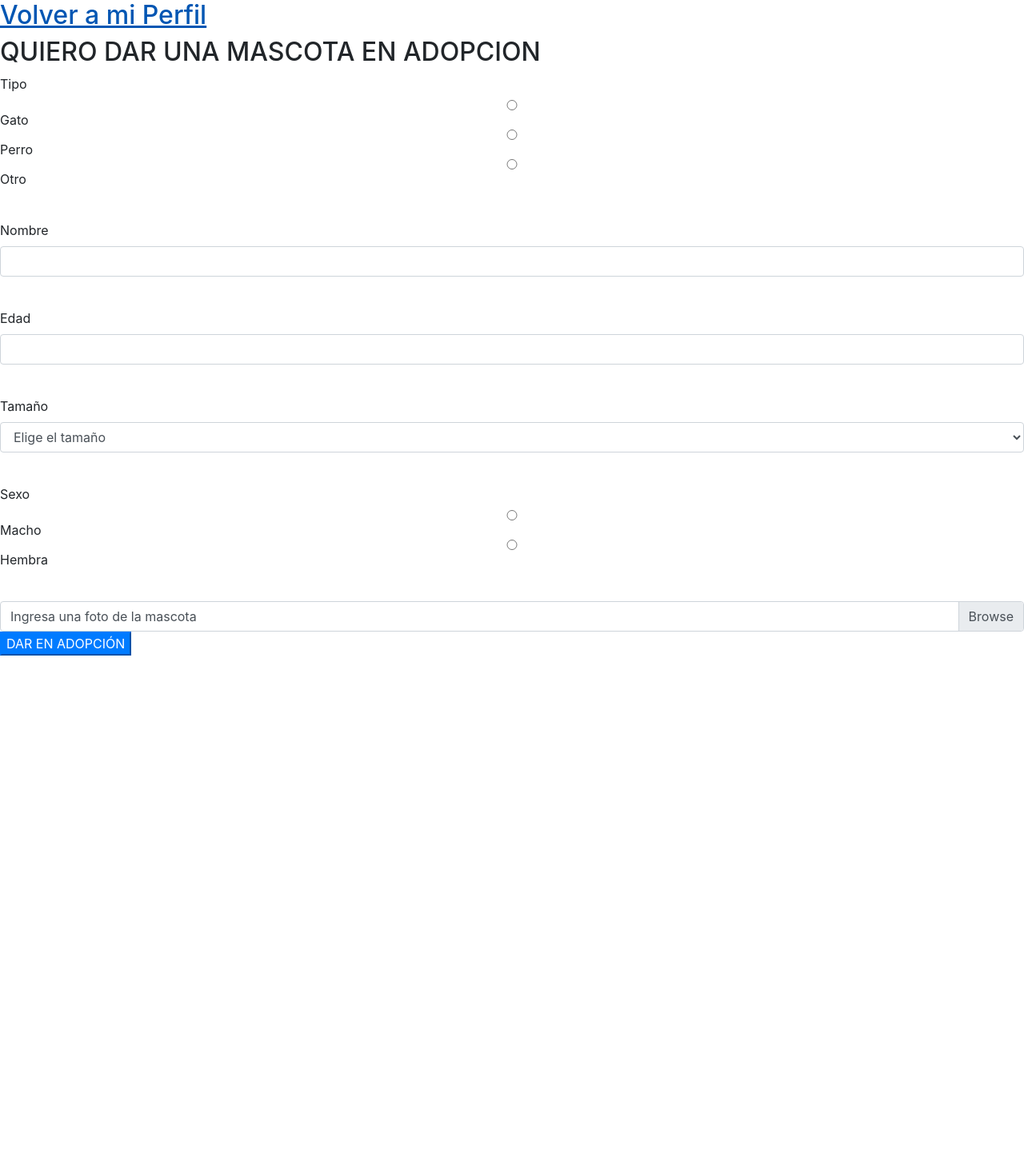
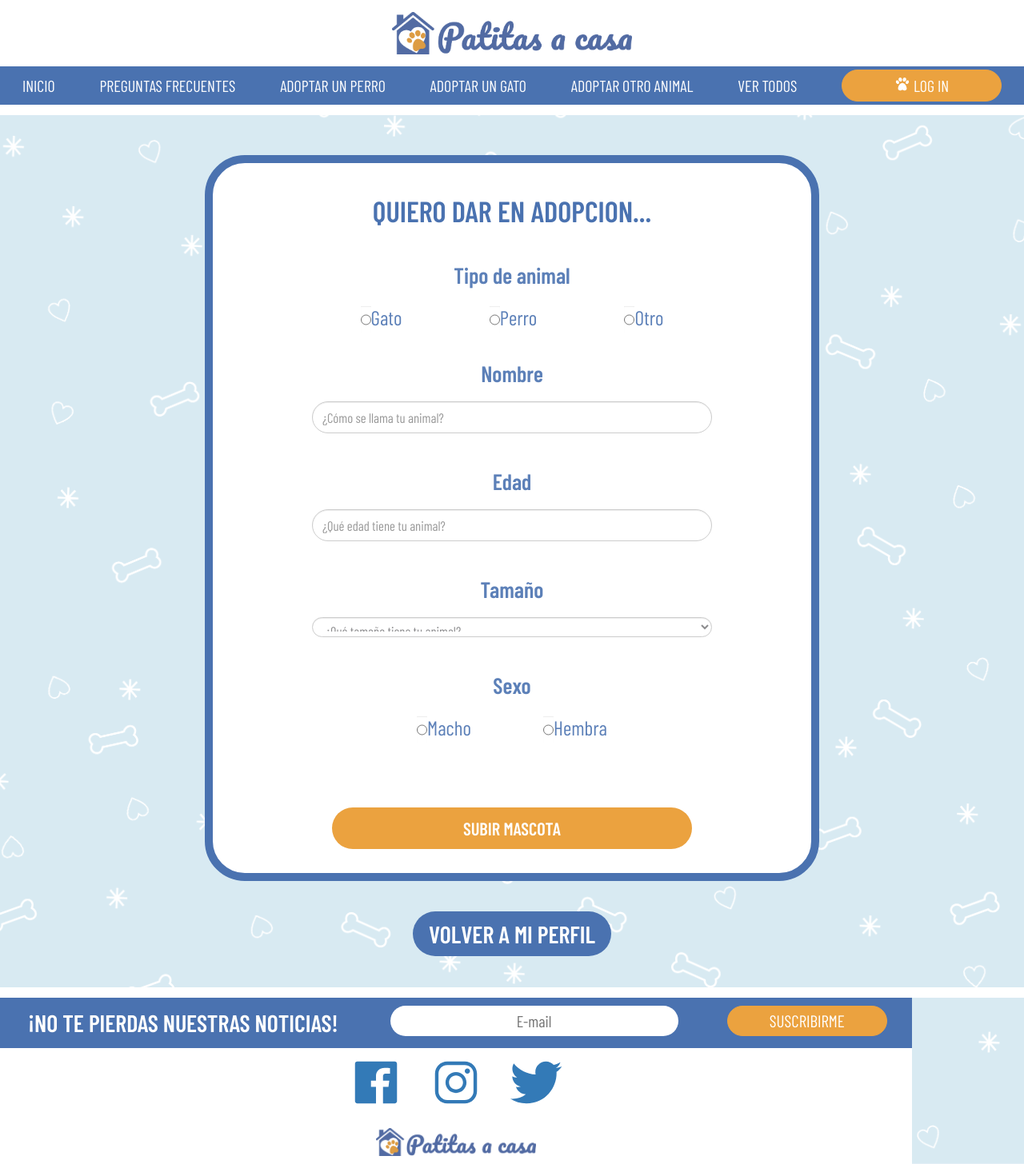
Before and after one commit to anahicormack/PatitasACasa, a PHP site: page /formMascota.php in a window 1280 px wide. Shown: the whole page at 80% size. Before the commit the page ends 820 px from the top, so only its background shows below. Run offline with PHP 8.4, Linux system fonts and the light colour scheme; some libraries are stand-ins or nearby versions.

Commit message:
mostrar todas las mascotas, formulario para subirlas terminado, header e index arreglados, y arregle varias cosas de css que faltaban. DB bastante completa para mostrar varios aniamles

```diff
--- a/classes/MySQL_DB.php
+++ b/classes/MySQL_DB.php
@@ -7,7 +7,7 @@ class MySQL_DB extends DB
   public function __construct($ruta)
   {
     $usuario = 'root';
-    $password = '';
+    $password = 'root';
     $opciones = [ PDO::ATTR_ERRMODE => PDO::ERRMODE_EXCEPTION ];
     try {
     	$this->conn = new PDO($ruta, $usuario, $password, $opciones);
--- /dev/null
+++ b/css/EstilosFormMascotas.css
@@ -0,0 +1,166 @@
+* {
+  box-sizing: border-box;
+  margin: 0; /*porque no se pega al borde de la pagina??*/
+  padding: 0;
+}
+
+html, body {
+    max-width: 100%;
+    overflow-x: hidden;
+}
+
+body {
+  font-family: 'Barlow Condensed', sans-serif; /*ponerla NO negrita*/
+  /* color: #ffffff; */
+  font-size: 2em;
+  text-decoration: none;
+  text-align: center;
+  margin: 0;
+  padding: 0;
+  background: url(../img/huesitos.png) center center/cover
+}
+
+.containerFormMascotas{
+  width: 100%;
+  display: flex;
+  justify-content: center;
+  align-items: center;
+  text-align: center;
+  margin-top: 20px;
+  margin-bottom: 20px;
+}
+
+.formMascotas {
+  background-color: #ffffff;
+  padding-top: 20px;
+  padding-bottom: 20px;
+  padding-left: 30px;
+  padding-right: 30px;
+  font-size: 1.4em;
+  width: 60%;
+  border-radius: 50px;
+  border-style: solid;
+  border-color: #4A72B0;
+  border-width: 10px;
+  margin-top: 30px;
+  margin-bottom: 30px;
+  color: rgba(74, 114, 176,0.9);
+}
+
+.formMascotas label {
+  color: rgba(74, 114, 176,0.9);
+}
+
+.formMascotas h2 {
+  color: #4A72B0;
+  font-weight: 600;
+  margin-top: 20px;
+  margin-bottom: 40px;
+  font-size: 1.3em;
+}
+
+
+.tiposDiv {
+  display: flex;
+  flex-direction: row;
+  justify-content: space-around;
+  align-items: center;
+  color: rgba(74, 114, 176,0.9);
+}
+
+.tiposDiv2 {
+  display: flex;
+  flex-direction: row;
+  justify-content: space-around;
+  align-items: center;
+  color: rgba(74, 114, 176,0.9);
+  padding-left: 100px;
+  padding-right: 100px;
+}
+
+.tiposDiv3 {
+  display: flex;
+  flex-direction: row;
+  justify-content: space-around;
+  align-items: center;
+  color: rgba(74, 114, 176,0.9);
+  padding-left: 180px;
+  padding-right: 180px;
+}
+
+.tipoDiv {
+  display: flex;
+  flex-direction: row;
+  font-size: 0.9em;
+}
+
+.align {
+display: flex;
+justify-content: center;
+align-items: center;
+margin-left: 50px;
+margin-right: 50px;
+}
+
+.optionMascota {
+  margin-top: 30px;
+  margin-bottom: 40px;
+}
+
+.formMascotaTitles {
+  /*border-color: rgba(74, 114, 176,0.9);
+  border-width: 2px;
+  border-style: solid;
+  background-color: #ffffff;
+  border-radius: 50px;
+  */
+  width: 250px;
+  display: flex;
+  justify-content: center;
+  align-items: center;
+  margin-bottom: 10px;
+}
+
+#exampleInputName, #exampleInputNumber{
+  width: 500px;
+  border-radius: 50px;
+  color: rgba(74, 114, 176,0.9);
+  font-size: 0.6em;
+  height: 40px;
+}
+
+select.form-control.select-pais {
+  color: rgba(127, 128, 130, 0.9);
+  width: 500px;
+  font-size: 0.6em;
+  height: 40px;
+  border-radius: 20px;
+}
+
+input#inputGroupFile01.custom-file-input{
+  background-color: red;
+}
+
+#darBtn {
+  width: 450px;
+  background-color: #eba23f;
+  border-radius: 50px;
+  border: none;
+  outline: none;
+  color: #ffffff;
+  font-size: 0.8em;
+  text-align: center;
+  padding-right: 20px;
+  padding-left: 20px;
+  padding-top: 10px;
+  padding-bottom: 10px;
+  font-weight: 600;
+  margin-bottom: 10px;
+}
+
+/*.formMascota01 {
+  display:flex;
+  flex-direction: row;
+  justify-content: center;
+  align-items: center;
+}
--- a/css/EstilosJose.css
+++ b/css/EstilosJose.css
@@ -170,6 +170,7 @@ body {
   display: flex;
   justify-content: center;
   align-items: center;
+  padding-bottom: 0px;
 }
 
 
@@ -641,19 +642,29 @@ COMO LA BAJO UN POCO SIN QUE CAMBIE EL TAMAÑO DEL BOTON
 /*FIN PERFIL*/
 
 /*MASCOTAS EN ADOPCION*/
+
+#mascotastitleDiv {
+  display: flex;
+  justify-content: center;
+  align-items: center;
+}
+
 .mascotastitle {
-  width: 450px;
+  width: 600px;
   background-color:#4A72B0;
   border-radius: 50px;
   border: none;
   outline: none;
   color: #ffffff;
-  font-size: 2em;
+  font-size: 2.2em;
   text-align: center;
   padding-right: 10px;
   padding-left: 10px;
   padding-top: 10px;
   padding-bottom: 10px;
+  font-weight: 600;
+  margin-top: 50px;
+  margin-bottom: 0px;
 }
 .adoptarbtn {
   width: 140px;
@@ -667,9 +678,7 @@ COMO LA BAJO UN POCO SIN QUE CAMBIE EL TAMAÑO DEL BOTON
   padding-right: 10px;
   padding-left: 10px;
 }
-/*FIN MASCOTAS EN ADOPCION*/
 
-/*PRUEBA*/
 .containerM{
   display: flex;
   flex-direction: column;
@@ -748,4 +757,53 @@ COMO LA BAJO UN POCO SIN QUE CAMBIE EL TAMAÑO DEL BOTON
   letter-spacing: 0.9px;
 }
 
-/*FIN PRUEBA*/
+.volverPerfil {
+  width: 500px;
+  background-color: #4A72B0;
+  border-radius: 50px;
+  border: none;
+  outline: none;
+  color: #ffffff;
+  font-size: 1em;
+  text-align: center;
+  padding-right: 20px;
+  padding-left: 20px;
+  padding-top: 10px;
+  padding-bottom: 10px;
+  font-weight: 600;
+  margin-bottom: 100px;
+}
+
+.volverPerfil:hover {
+  text-decoration: none;
+}
+
+.espacio02 {
+  width: 100%;
+  height: 40px;
+}
+/*FIN MASCOTAS EN ADOPCION*/
+
+#userName {
+  text-transform: uppercase;
+}
+
+.actualizarBtn {
+  border-radius: 50px;
+  margin-top: 10px;
+  background-color: #eba23f;
+  border-style: solid;
+  border-width: 0;
+  width: 180px;
+  color: #ffffff;
+}
+
+.eliminarBtn {
+  border-radius: 50px;
+  margin-top: 10px;
+  background-color: rgb(235, 80, 65);
+  border-style: solid;
+  border-width: 0;
+  width: 180px;
+  color: #ffffff;
+}
--- a/formMascota.php
+++ b/formMascota.php
@@ -1,5 +1,6 @@
 <?php
 require_once('funcionesProyectoFinal.php');
+require_once('header.php');
 
 $tamaniosMascota = ['Grande', 'Mediano', 'Pequeño'];
 $mascota = new Mascota();
@@ -34,6 +35,14 @@ if (!$_POST && isset($_GET['id'])) {
 <!DOCTYPE html>
 <html lang="en" dir="ltr">
   <head>
+    <meta charset="utf-8">
+    <meta name = "viewport" content="width=device-width, user-scalable=no, initial-scale=1">
+    <link rel="stylesheet" href="https://maxcdn.bootstrapcdn.com/bootstrap/3.3.7/css/bootstrap.min.css"> <!-- bt cdn-->
+    <link href="https://unpkg.com/ionicons@4.1.2/dist/css/ionicons.min.css" rel="stylesheet"> <!-- ionicons-->
+    <link href="https://fonts.googleapis.com/css?family=Barlow+Condensed:600" rel="stylesheet"> <!-- google fonts-->
+    <link href="https://fonts.googleapis.com/css?family=Gochi+Hand|Leckerli+One|Pacifico" rel="stylesheet">
+    <link rel="stylesheet" href="https://cdnjs.cloudflare.com/ajax/libs/bootstrap-select/1.12.4/css/bootstrap-select.min.css"> <!--select-->
+    <link rel="stylesheet" href="css/EstilosFormMascotas.css"> <!--CSS-->
     <meta name="viewport" content="width=device-width, initial-scale=1">
     <link rel="stylesheet" href="bootstrap.min.css">
     <link href="https://fonts.googleapis.com/css?family=Barlow" rel="stylesheet">
@@ -50,59 +59,76 @@ if (!$_POST && isset($_GET['id'])) {
       <?php endforeach; ?>
     </ul>
     <?php endif; ?>
-    <h2><a href="perfil.php">Volver a mi Perfil</a></h2>
-    <div class="register"><h2>QUIERO DAR UNA MASCOTA EN ADOPCION</h2></div>
+  <div class ="espacio01"> </div>
+    <div class="containerFormMascotas">
+    <div class="formMascotas">
+    <h2>QUIERO DAR EN ADOPCION...</h2>
         <form method="post" enctype="multipart/form-data">
 
-      <div class="form-group">
-        <label for="exampleInputNumber">Tipo</label></br>
+      <div>
+        <div class="align"><div class="formMascotaTitles"><label for="exampleInputNumber">Tipo de animal</label></div> </div>
+        <div class="tiposDiv2">
+          <div class="tipoDiv">
             <input type="radio" class="form-control" id="exampleInputText" name="tipo" aria-describedby="nameHelp"  placeholder="" value="gato" <?= $mascota->getAttr('tipo') == 'gato' ? 'checked="checked"' : '' ?>>Gato<br>
+          </div>
+          <div class="tipoDiv">
             <input type="radio" class="form-control" id="exampleInputText" name="tipo" aria-describedby="nameHelp"  placeholder="" value="perro" <?= $mascota->getAttr('tipo') == 'perro' ? 'checked="checked"' : '' ?>>Perro<br>
+          </div>
+          <div class="tipoDiv">
             <input type="radio" class="form-control" id="exampleInputText" name="tipo" aria-describedby="nameHelp"  placeholder="" value="otro" <?= $mascota->getAttr('tipo') == 'otro' ? 'checked="checked"' : '' ?>>Otro<br>
           </div>
-
-    </br>
-
-      <div class="form-group">
-        <label for="exampleInputName">Nombre</label>
-        <input type="text" class="form-control" id="exampleInputName" name="nombre" aria-describedby="nameHelp"  placeholder="" value="<?= $mascota->getAttr('nombre') ? $mascota->getAttr('nombre') : '' ?>">
+        </div>
       </div>
 
-    <br>
-
+<div class="formMascota01">
+  <div class ="optionMascota">
           <div class="form-group">
-        <label for="exampleInputNumber">Edad</label>
-        <input type="number"  min="0" class="form-control" id="exampleInputNumber" name="edad" aria-describedby="nameHelp"  placeholder="" value="<?= $mascota->getAttr('edad') ? $mascota->getAttr('edad') : '' ?>">
+          <div class="align"><div class="formMascotaTitles"> <label for="exampleInputName">Nombre</label> </div></div>
+            <div class="align"><input type="text" class="form-control" id="exampleInputName" name="nombre" aria-describedby="nameHelp"  placeholder="¿Cómo se llama tu animal?" value="<?= $mascota->getAttr('nombre') ? $mascota->getAttr('nombre') : '' ?>">
+            </div>
+          </div>
+  </div>
+  <div class ="optionMascota">
+          <div class="form-group">
+          <div class="align"><div class="formMascotaTitles"> <label for="exampleInputNumber">Edad</label> </div></div>
+            <div class="align"><input type="number"  min="0" class="form-control" id="exampleInputNumber" name="edad" aria-describedby="nameHelp"  placeholder="¿Qué edad tiene tu animal?" value="<?= $mascota->getAttr('edad') ? $mascota->getAttr('edad') : '' ?>"></div>
+          </div>
+  </div>
 </div>
 
-    <br>
-
+<div class="formMascota01">
+  <div class ="optionMascota">
           <div class='form-group'>
-        <label for='pais'>Tamaño</label>
-          <select class="form-control select-pais" name="tamanio">
-          <option class="select-genero" value="">Elige el tamaño</option>
+            <div class="align"><div class="formMascotaTitles"> <label for='pais'>Tamaño</label></div></div>
+                  <div class="align"><select class="form-control select-pais" name="tamanio">
+              <option class="select-genero" value="">¿Qué tamaño tiene tu animal?</option>
               <?php foreach($tamaniosMascota as $tamanio):?>
                 <option value="<?=$tamanio?>" <?= $mascota->getAttr('tamanio') == $tamanio ? 'selected="selected"' : '' ?>><?=$tamanio?></option>
               <?php endforeach; ?>
-        </select>
+            </select></div>
           </div>
-
-    <br>
-
+  </div>
+  <div class ="optionMascota">
           <div class="form-group">
-        <label for="exampleInputNumber">Sexo</label></br>
-        <input type="radio" class="form-control" id="exampleInputText" name="sexo" aria-describedby="nameHelp"  placeholder="" value="macho" <?= $mascota->getAttr('sexo') == 'macho' ? 'checked="checked"' : '' ?>>Macho<br>
+            <div class="align"><div class="formMascotaTitles"><label for="exampleInputNumber">Sexo</label></br> </div></div>
+              <div class="tiposDiv3">
+                <div class="tipoDiv">
+            <input type="radio" class="form-control" id="exampleInputText" name="sexo" aria-describedby="nameHelp"  placeholder="" value="macho" <?= $mascota->getAttr('sexo') == 'macho' ? 'checked="checked"' : '' ?>>Macho
+          </div>
+              <div class="tipoDiv">
             <input type="radio" class="form-control" id="exampleInputText" name="sexo" aria-describedby="nameHelp"  placeholder="" value="hembra" <?= $mascota->getAttr('sexo') == 'hembra' ? 'checked="checked"' : '' ?>>Hembra
-
         </div>
-<br>
+      </div>
+      </div>
+  </div>
+</div>
   <!--AGREGAR DESCRIPCION-->
-      <div class="custom-file">
-        <label class="custom-file-label" for="inputGroupFile01">Ingresa una foto de la mascota</label>
+        <!--  <div class="custom-file">
+            <label class="custom-file-label" for="inputGroupFile01">Ingresa una foto de tu animal</label>
             <input type="file" class="custom-file-input" id="inputGroupFile01" name="archivo" value="<?= $mascota->getAttr('img') ? $mascota->getAttr('img') : '' ?>">
 
               <br>
-      </div>
+          </div>-->
 
           <?php if($mascota->getAttr('id')): ?>
             <input type="hidden" name="id" value="<?= $mascota->getAttr('id') ?>" />
@@ -113,12 +139,25 @@ if (!$_POST && isset($_GET['id'])) {
             <?php if($mascota->getAttr('id')): ?>
               <button type="createAccount" class="btn-primary">ACTUALIZAR</button>
             <?php else: ?>
-        <button type="createAccount" class="btn-primary">DAR EN ADOPCIÓN</button>
+              <button type="createAccount" class="btn btn-warning" id="darBtn">SUBIR MASCOTA</button>
             <?php endif; ?>
           </div>
 
         </form>
+      </div>
+      </div>
+
+      <h2><a href="perfil.php" class="volverPerfil">VOLVER A MI PERFIL</a></h2>
+      <div class="espacio02"> </div>
+        <div class ="espacio01"> </div>
+
+      <script src="https://unpkg.com/ionicons@4.1.2/dist/ionicons.js"></script>
+      <script src="https://ajax.googleapis.com/ajax/libs/jquery/3.3.1/jquery.min.js"></script>
+      <script src="https://maxcdn.bootstrapcdn.com/bootstrap/3.3.7/js/bootstrap.min.js"></script>
+      <script src="https://cdnjs.cloudflare.com/ajax/libs/bootstrap-select/1.12.4/js/bootstrap-select.min.js"></script>
+
     <script type="text/javascript" src="bootstrap.min.js">
     </script>
   </body>
 </html>
+<?php require_once('footer.php'); ?>
--- a/header.php
+++ b/header.php
@@ -32,11 +32,13 @@
       </a>
       <input type="checkbox" id="abrirMenu">
       <ul id="header-ul">
-        <li><a href="Index.php">INICIO</ion-icon></a></li> <!--Cambiar a index.php-->
+        <li><a href="index.php">INICIO</ion-icon></a></li> <!--Cambiar a index.php-->
         <li><a href="FAQ.php">PREGUNTAS FRECUENTES</a></li>
-        <li><a href="construction.php">ADOPTAR UN PERRO</a></li>
-        <li><a href="construction.php">ADOPTAR UN GATO</a></li>
-        <li><a href="construction.php">ANTES Y DESPUES</a></li>
+        <li><a href="perros.php">ADOPTAR UN PERRO</a></li>
+        <li><a href="gatos.php">ADOPTAR UN GATO</a></li>
+        <li><a href="otros.php">ADOPTAR OTRO ANIMAL</a></li>
+        <li><a href="mascotas.php">VER TODOS</a></li>
+      <!--  <li><a href="construction.php">ANTES Y DESPUES</a></li>-->
 
 <!-- Si esta logueado, mostrarme un echo del nombre y mandarlo a su perfil-->
 <?php if (estaLogueado()):?>
@@ -47,7 +49,7 @@
         <li>
           <div class="w3-container">
             <div class="w3-dropdown-hover w3-right" >
-              <button class="w3-button btn btn-warning"><?=$usuario->getAttr('name');?>        <ion-icon name="arrow-dropdown" class="felchita"></ion-icon></button>
+              <button class="w3-button btn btn-warning" id="userName"><?=$usuario->getAttr('name');?>        <ion-icon name="arrow-dropdown" class="felchita"></ion-icon></button>
               <div class="w3-dropdown-content w3-bar-block w3-border" style="right:0">
                 <a href="perfil.php" class="w3-bar-item w3-button" id="w3button">Mi Perfil</a>
                 <a href="perfil.php?logout" class="w3-bar-item w3-button" id="w3button">Cerrar Sesión</a>
--- a/index.php
+++ b/index.php
@@ -24,7 +24,7 @@
       <div class="containerFormulario">
         <form action= "mascotas.php" method="get" class="formularioBusqueda">
           <div class="container-fluid">
-          <label> ESTOY BUSCANDO...</label>
+          <label> QUIERO ADOPTAR...</label>
           </div>
           <div class="container-fluid">
           <div>
@@ -66,6 +66,9 @@
         </div>
         </form>
       </div>
+
+
+
   <!--FIN INDEX-->
     <div class ="espacio01"> </div>
   <!--FOOTER-->
```
Also changed, not shown: mascotas.php (+13 -9 lines). Lines whose indentation alone changed are shown as unchanged.
